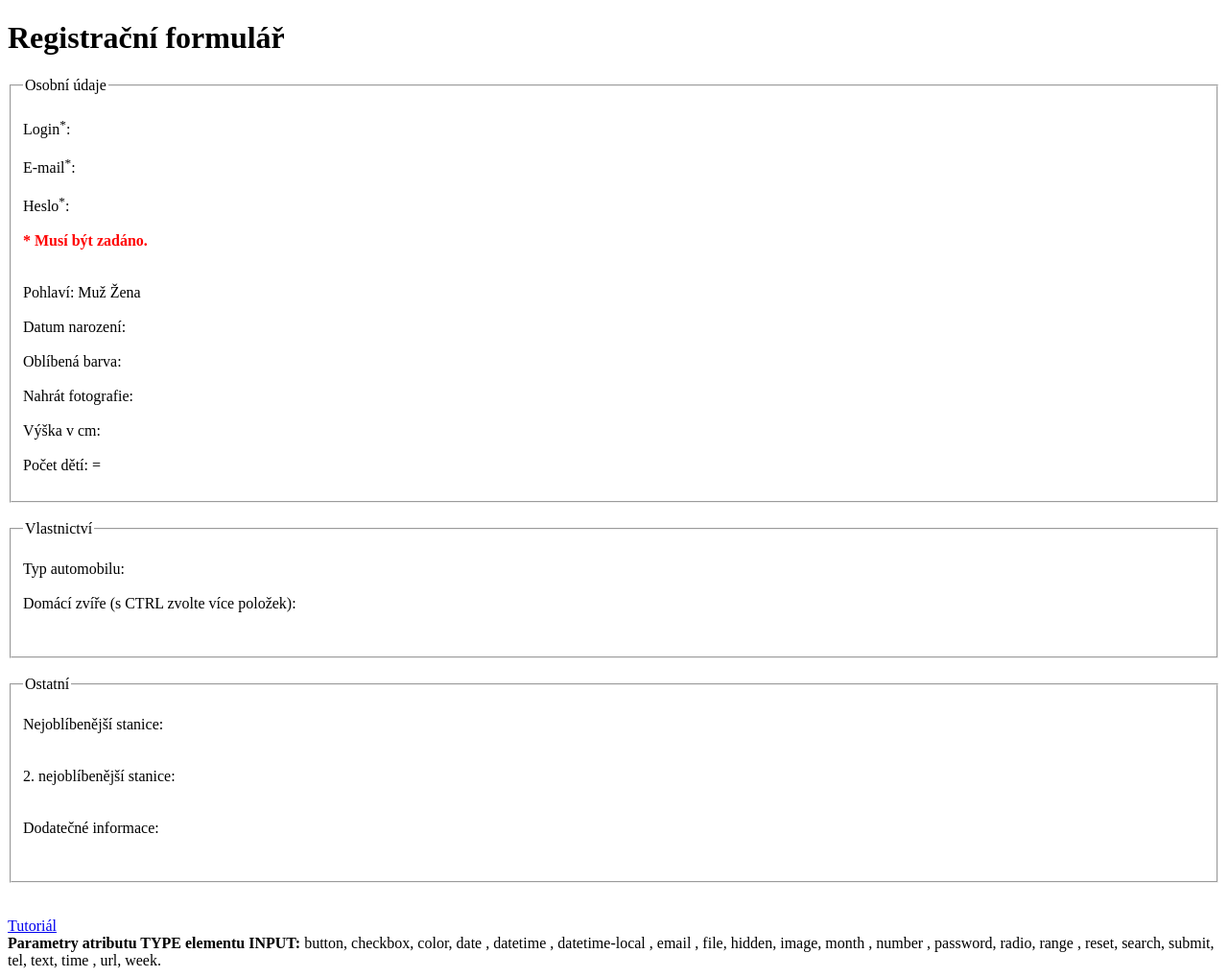
After one commit to madostal/kiv-web, a PHP site: page /formular.html in a window 1280 px wide. The commit adds this page. Shown: the whole page at 96% size. Run offline with PHP 8.4, Linux system fonts and the light colour scheme.

Commit message:
Verze 2019, 2. cvičení: Vylepšení příkladů.

```diff
--- /dev/null
+++ b/cviceni/nykl/02-HTML5-a-CSS/formular.html
@@ -0,0 +1,165 @@
+<!doctype html>
+<html lang="cs">
+<head>
+    <meta charset="utf-8">
+    <meta name="description" content="První pokusná stránka s formulářem v HTML 5.">
+    <meta name="keywords" content="první stránka, kiv-web, 2. cvičení">
+    <meta name="author" content="Xavier Example">
+    <title>Registrační formulář</title>
+    <style>
+        .is-required {
+            color: red;
+            font-weight: bold;
+        }
+    </style>
+</head>
+<body>
+    <h1>Registrační formulář</h1>
+
+    <form action="http://127.0.0.1:8000/+EasyPhpLocalhost/formular-zobrazeni.php" method="GET"
+          target="_blank" accept-charset="UTF-8" autocomplete="on"
+    >
+        <!-- Osobni udaje uzivatele -->
+        <fieldset>
+            <legend>Osobní údaje</legend>
+            <br>
+
+            <label for="lb_login">
+                Login<sup>*</sup>:
+                <!-- doplnit -->
+            </label><br><br>
+
+            <label for="lb_mail">
+                E-mail<sup>*</sup>:
+                <!-- doplnit -->
+            </label><br><br>
+
+            <label for="lb_heslo">
+                Heslo<sup>*</sup>:
+                <!-- doplnit -->
+            </label><br><br>
+
+            <div class="is-required">
+                * Musí být zadáno.
+            </div>
+            <br><br>
+
+            <div>
+                Pohlaví:
+                <label for="lb_muz">
+                    <!-- doplnit -->
+                    Muž
+                </label>
+                <label for="lb_zena">
+                    <!-- doplnit -->
+                    Žena
+                </label>
+            </div>
+            <br>
+
+            <label for="lb_narozeni">
+                Datum narození:
+                <!-- doplnit -->
+            </label><br><br>
+
+            <label for="lb_barva">
+                Oblíbená barva:
+                <!-- doplnit -->
+            </label><br><br>
+
+            <label for="lb_soubor">
+                Nahrát fotografie:
+                <!-- doplnit -->
+            </label><br><br>
+
+            <label for="lb_vyska">
+                Výška v cm:
+                <!-- doplnit -->
+            </label><br><br>
+
+            <label for="lb_deti">
+                Počet dětí:
+                <!-- doplnit -->
+                =
+                <!-- doplnit -->
+            </label><br><br>
+
+        </fieldset>
+        <br>
+        <!-- KONEC: Osobni udaje uzivatele -->
+
+        <!-- Vlastnictvi uzivatele -->
+        <fieldset>
+            <legend>Vlastnictví</legend>
+            <br>
+
+            <label for="lb_auto">
+                Typ automobilu:
+                <!-- doplnit -->
+            </label><br><br>
+
+            <label for="lb_zvire">
+                Domácí zvíře (s CTRL zvolte více položek):<br>
+                <!-- doplnit -->
+            </label><br><br>
+
+        </fieldset>
+        <br>
+        <!-- KONEC: Vlastnictvi uzivatele -->
+
+        <!-- Dodatecne informace -->
+        <fieldset>
+            <legend>Ostatní</legend>
+            <br>
+
+            <!-- Datovy list se stanicemi -->
+            <datalist id="stanice-data">
+                <option value="Televize Nova">Nova</option>
+                <option value="Televize Prima">Prima</option>
+                <option value="Televize Prima Cool">Prima</option>
+                <option value="Televize ČT 1">ČT 1</option>
+                <option value="Televize ČT 2">ČT 2</option>
+                <option value="Radio F1">F1</option>
+                <option value="Radio Faktor">Faktor</option>
+                <option value="Radio Český rozhlas">Český rozhlas</option>
+                <option value="Radio Radiožurnál">Radiožurnál</option>
+                <option value="Radio Svobodná Evropa">Svobodná Evropa</option>
+            </datalist>
+            <!-- KONEC: Datovy list se stanicemi -->
+
+            <label for="lb_stanice">
+                Nejoblíbenější stanice:<br>
+                <!-- doplnit -->
+            </label><br><br>
+
+            <label for="lb_stanice_2">
+                2. nejoblíbenější stanice:<br>
+                <!-- doplnit -->
+            </label><br><br>
+
+            <label for="lb_o_me">
+                Dodatečné informace:<br>
+                <!-- doplnit -->
+            </label><br><br>
+
+        </fieldset>
+        <br>
+        <!-- KONEC: Dodatecne informace -->
+
+        <!-- Tlacitka formulare -->
+
+        <!-- doplnit -->
+
+        <!-- KONEC: Tlacitka formulare -->
+
+    </form>
+
+    <!-- napoveda -->
+    <br>
+    <a href="http://www.w3schools.com/html/html_forms.asp" target="_blank">Tutoriál</a><br>
+    <b>Parametry atributu TYPE elementu INPUT:</b> button, checkbox, color, date , datetime , datetime-local , email , file,
+    hidden, image, month , number , password, radio, range , reset, search, submit, tel, text, time , url, week.
+    <br>
+
+</body>
+</html>
```
Also changed, not shown: cviceni/nykl/02-HTML5-a-CSS/audiovideo-ukazka.html (deleted, +0 -30 lines), cviceni/nykl/02-HTML5-a-CSS/formular-zobrazeni.php (+27 -9 lines), cviceni/nykl/02-HTML5-a-CSS/konference.html (+53 -13 lines), cviceni/nykl/02-HTML5-a-CSS/README.md, cviceni/nykl/02-HTML5-a-CSS/konference-ukazka.png, 2 other files.
